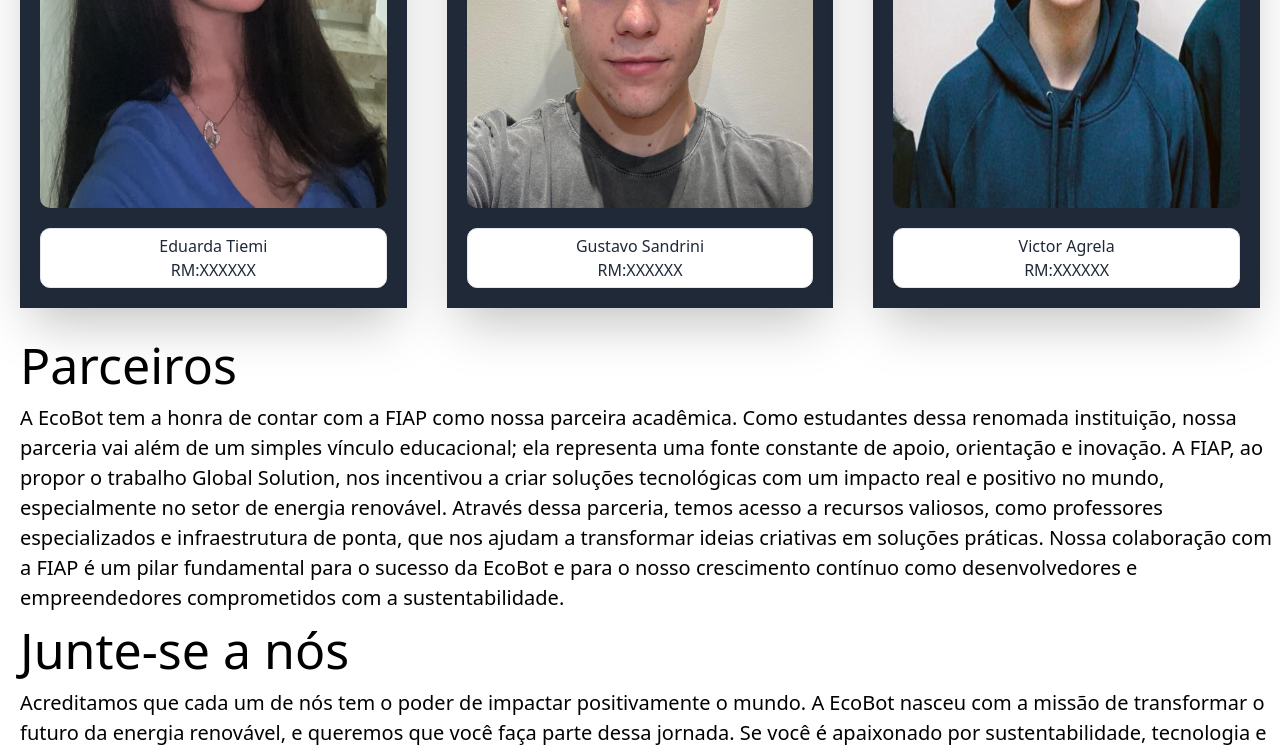
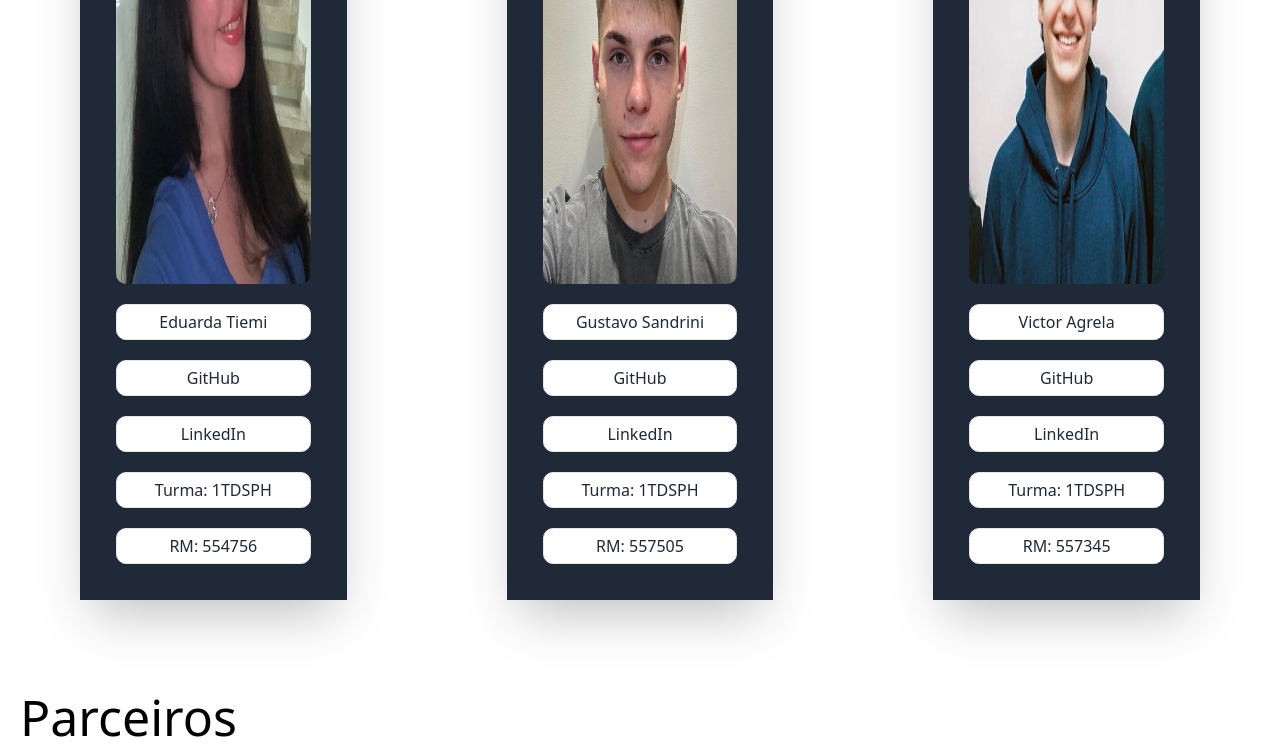
Before and after one commit to gusandrini/gs-2, a Next.js app in the folder gs/: page /sobre in a window 1280 px wide. Shown: the part 2178-2931 px from the top of the page. Built offline with nearby package versions, Linux system fonts and the light colour scheme.

Commit message:
ajuste na pagina sobre nos

```diff
--- a/gs/src/app/globals.css
+++ b/gs/src/app/globals.css
@@ -108,7 +108,7 @@
     .duda,
     .gu,
     .vi{
-        @apply flex-row items-center justify-evenly m-5 p-5 w-[100%]  shadow-2xl bg-gray-800
+        @apply flex-row items-center justify-evenly m-20 p-9 w-[100%]  shadow-2xl bg-gray-800
     }
 
     .duda img,
@@ -117,9 +117,9 @@
         @apply flex justify-center items-center rounded-[10px] w-[500px] h-[480px]
     }
 
-    .duda h2,
-    .gu h2,
-    .vi h2{
+    .duda p,
+    .gu p,
+    .vi p{
         @apply flex justify-center items-center p-[5px] border border-solid rounded-[10px] mt-5 text-gray-800 text-center bg-white;
     }
 }
--- a/gs/src/app/sobre/page.tsx
+++ b/gs/src/app/sobre/page.tsx
@@ -40,21 +40,45 @@ const Sobre = () => {
         <div className="nossa_equipe_titulo">
           <h1>Equipe</h1>
         </div>
+
         <div className="nossa_equipe">
-
           <div className="duda">
-                <Image alt='Imagem de Eduarda' src={Duda}/>
-                <h2>Eduarda Tiemi <br /> RM:XXXXXX</h2>
+              <Image alt="Imagem de Eduarda" src={Duda} />
+              <p>Eduarda Tiemi</p>
+              <p>
+                  <Link href="https://github.com/dudatiemiak">GitHub</Link>
+              </p>
+              <p>
+                  <Link href="">LinkedIn</Link>
+              </p>
+              <p>Turma: 1TDSPH</p>
+              <p>RM: 554756</p>
           </div>
 
           <div className="gu">
-                <Image alt='Imagem de Gustavo' src={Gu}/>
-                <h2>Gustavo Sandrini <br /> RM:XXXXXX</h2>
+              <Image alt="Imagem de Gustavo" src={Gu} />
+              <p>Gustavo Sandrini</p>
+              <p>
+                  <Link href="https://github.com/gusandrini">GitHub</Link>
+              </p>
+              <p>
+                  <Link href="https://www.linkedin.com/in/gustavo-oliveira-7311ba2ab/">LinkedIn</Link>
+              </p>
+              <p>Turma: 1TDSPH</p>
+              <p>RM: 557505</p>
           </div>
 
           <div className="vi">
-                <Image alt='Imagem de Victor' src={Vi}/>
-                <h2>Victor Agrela <br /> RM:XXXXXX</h2>
+              <Image alt="Imagem de Victor" src={Vi} />
+              <p>Victor Agrela</p>
+              <p>
+                  <Link href="https://github.com/victoragrela">GitHub</Link>
+              </p>
+              <p>
+                  <Link href="">LinkedIn</Link>
+              </p>
+              <p>Turma: 1TDSPH</p>
+              <p>RM: 557345</p>
           </div>
         </div>
 
```
Lines whose indentation alone changed are shown as unchanged.
